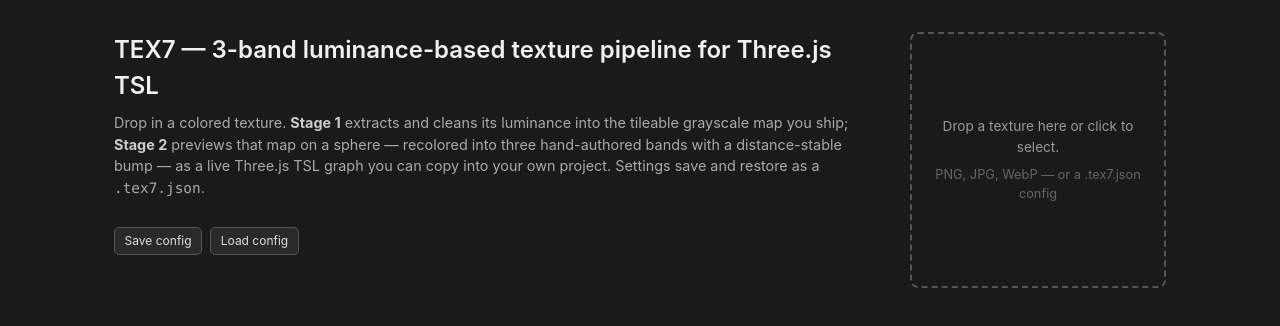
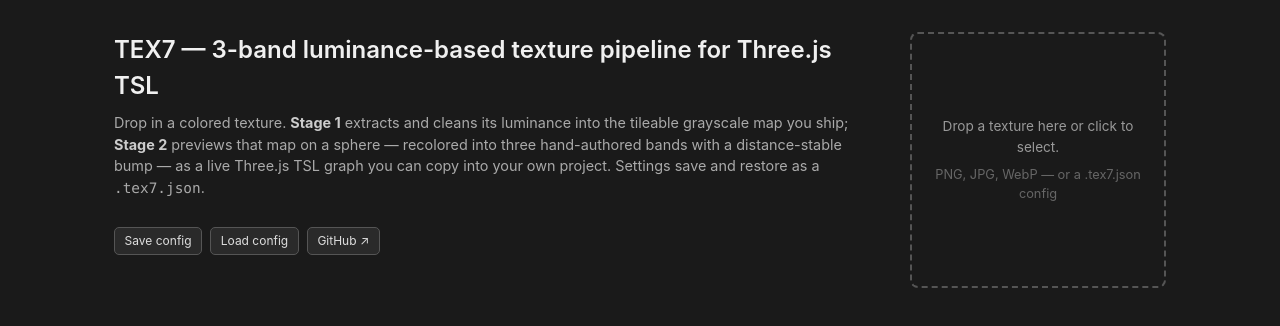
Before and after one commit to verekia/tex7, a Next.js app: page / in a window 1280 px wide. Shown: the top 326 px of the page. Built offline with nearby package versions, Linux system fonts and the light colour scheme.

Commit message:
docs: add license and GH link

```diff
--- a/global.css
+++ b/global.css
@@ -460,9 +460,15 @@
     margin-top: 0;
     padding: 0.25rem 0.6rem;
     font-size: 0.75rem;
+    color: #ddd;
+    text-decoration: none;
+    cursor: pointer;
     background: var(--color-bg-2);
     border: 1px solid var(--color-line-strong);
     border-radius: 5px;
+  }
+  .text-btn:hover {
+    background: #444;
   }
   .offscreen-input {
     position: absolute;
--- a/package.json
+++ b/package.json
@@ -2,6 +2,7 @@
   "name": "tex7",
   "version": "0.0.0",
   "private": true,
+  "license": "MIT",
   "type": "module",
   "scripts": {
     "dev": "portless tex7 next dev",
--- a/src/MainView.tsx
+++ b/src/MainView.tsx
@@ -84,6 +84,15 @@
                   Load config
                 </button>
                 <input type="file" id="config-file-input" className="offscreen-input" accept="application/json,.json" />
+                <a
+                  className="text-btn"
+                  href="https://github.com/verekia/tex7/"
+                  target="_blank"
+                  rel="noopener noreferrer"
+                  title="View the source on GitHub"
+                >
+                  GitHub ↗
+                </a>
               </div>
             </div>
             <div className="header-textures">
```
Also changed, not shown: 2 other files (tests, documents, lock files or other folders).
